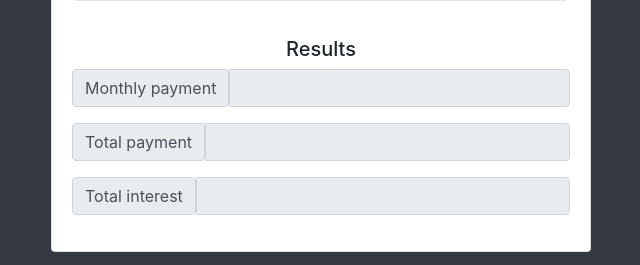
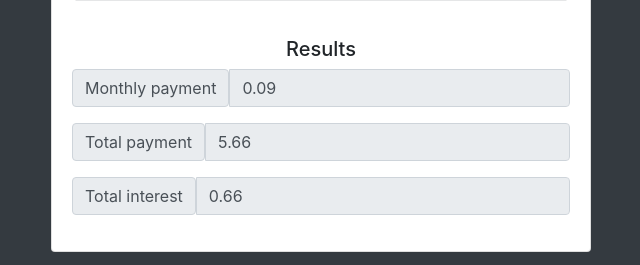
Before and after one commit to volosgoto/Loan_Calculator_JS, a plain HTML site: page index.html in a window 1280 px wide. Both pictures are taken after typing "5", "5", "5" into the empty fields and a click on the input "Calculate". Shown: the part 344-609 px from the top of the page, without its empty margins (319-959 px from the left). Drawn offline with nearby package versions, Linux system fonts and the light colour scheme.

Commit message:
add busines ligic basic calculations

```diff
--- a/app.js
+++ b/app.js
@@ -4,7 +4,9 @@ document.getElementById('loan-form').addEventListener('submit', calculateResults
 
 // Calculate resulrs
 function calculateResults(e) {
+
     // console.log('Calculating');
+
     // UI Variables
     let amount = document.getElementById('amount');
     let interest = document.getElementById('interest');
@@ -13,7 +15,25 @@ function calculateResults(e) {
     let totalPayment = document.getElementById('total-payment');
     let totalInterest = document.getElementById('total-interest');
 
+    let principal = parseFloat(amount.value);
+    let calculatedInterest = parseFloat(interest.value) / 100 / 12;
+    let calculatedPayments = parseFloat(years.value) * 12;
 
 
+    // Monthly payments
+    let x  = Math.pow(1 + calculatedInterest, calculatedPayments);
+    // let monthly = ((principal * x * calculatedInterest) / (x - 1)).toFixed(2);
+    let monthly = (principal * x * calculatedInterest) / (x - 1);
+
+
+
+    if (isFinite(monthly)) {
+        monthlyPayment.value = monthly.toFixed(2);
+        totalPayment.value = (monthly * calculatedPayments).toFixed(2);
+        totalInterest.value = ((monthly * calculatedPayments) - principal).toFixed(2);
+    } else {
+        console.log('Please check your numbers');
+    }
     e.preventDefault();
+
 }
--- a/index.html
+++ b/index.html
@@ -52,7 +52,7 @@
                             <div class="form-group">
                                     <div class="input-group">
                                         <span class="input-group-text">Total payment</span>
-                                        <input type="number" name="" id="Total-payment" class="form-control" disabled>
+                                        <input type="number" name="" id="total-payment" class="form-control" disabled>
                                     </div>
                             </div>
                             <div class="form-group">
```
